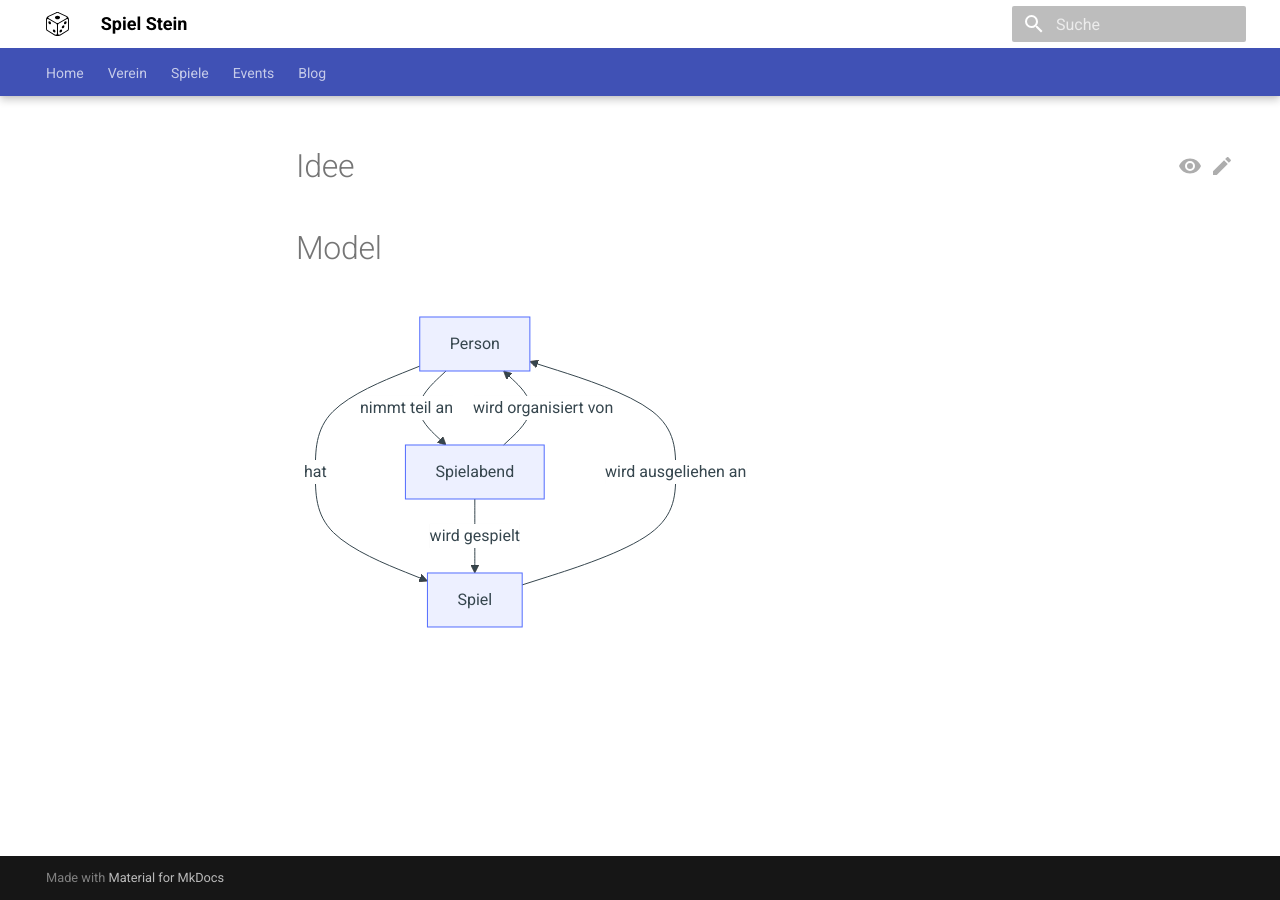
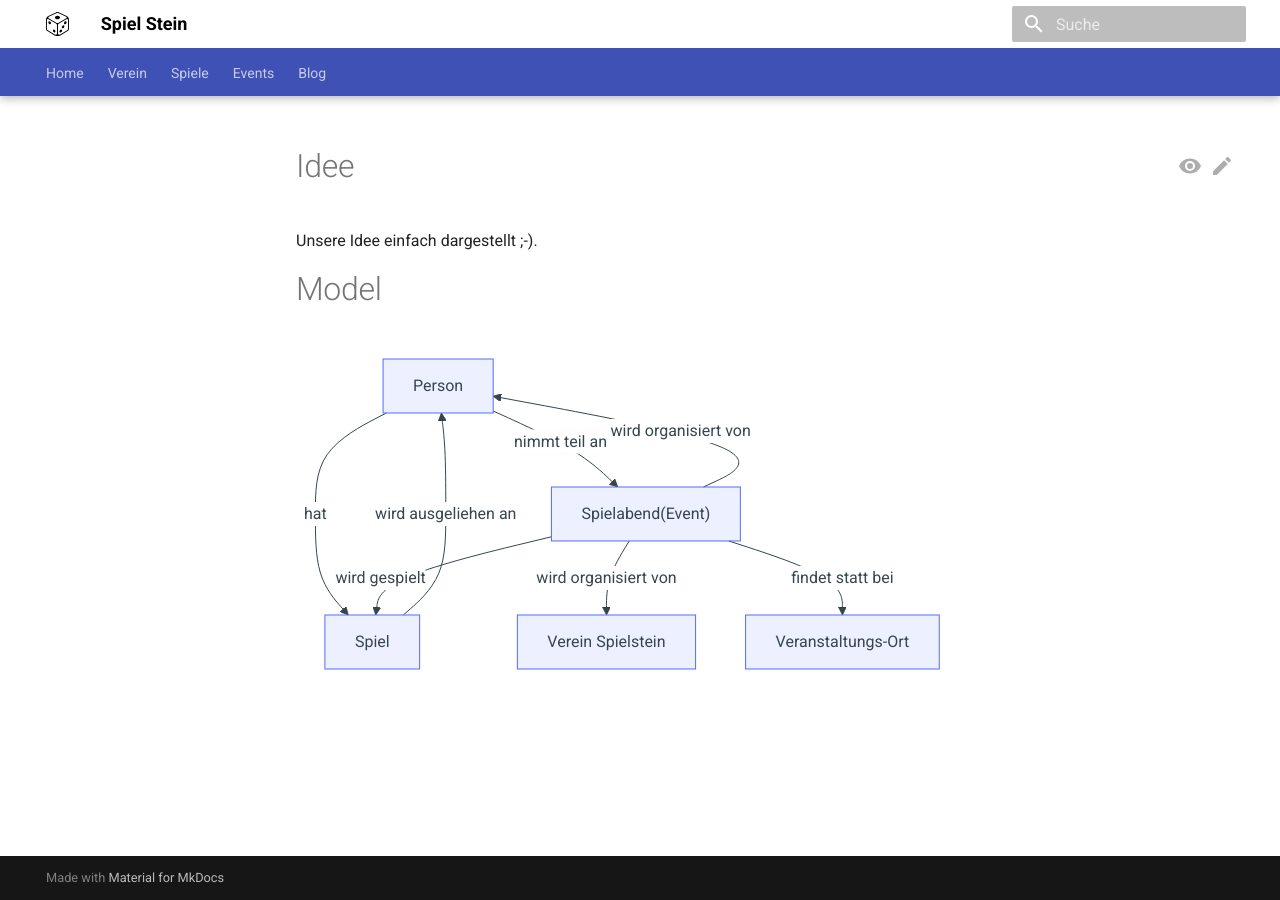
Before and after one commit to spielsteinar/spielstein.ch, an MkDocs documentation site: the page built from docs/club/idee/index.md, in a window 1280 px wide. Built offline with MkDocs 1.6.1 and Material for MkDocs 9.7.7, drawn with Linux system fonts in a browser that asks for light colours; some of the changed lines change nothing that is shown.

Commit message:
chore: Update club/idee/index.md with additional model details

````diff
--- a/docs/club/idee/index.md
+++ b/docs/club/idee/index.md
@@ -1,15 +1,18 @@
 # Idee
 
+Unsere Idee einfach dargestellt ;-).
 
 # Model
-
-
 ``` mermaid
 graph TD
     Person --->|hat|Spiel
-    Event["Spielabend"]
+    Event["Spielabend(Event)"]
     Person -->|nimmt teil an|Event
     Event -->|wird gespielt|Spiel
     Spiel -->|wird ausgeliehen an|Person
     Event -->|wird organisiert von|Person
+    Organisation["Verein Spielstein"]
+    Event -->|wird organisiert von|Organisation
+    Location["Veranstaltungs-Ort"]
+    Event -->|findet statt bei|Location
 ```
````
